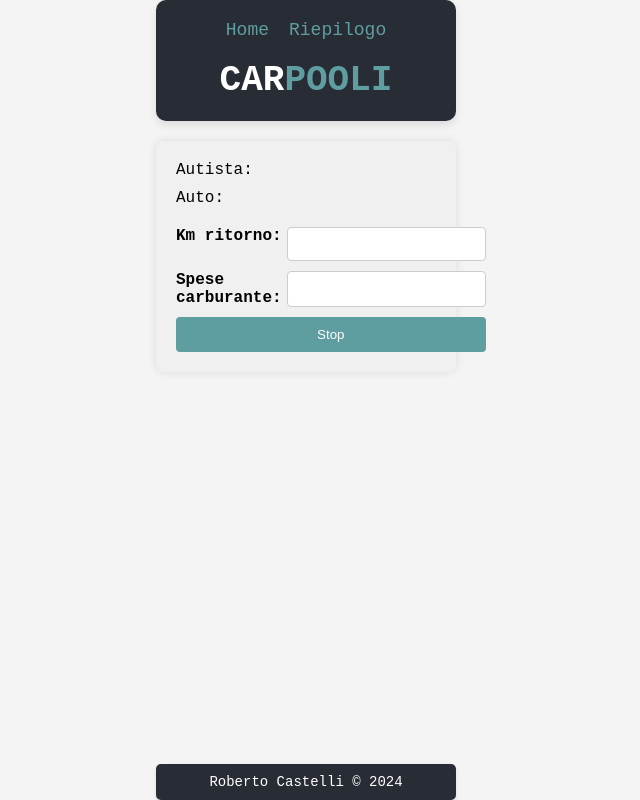
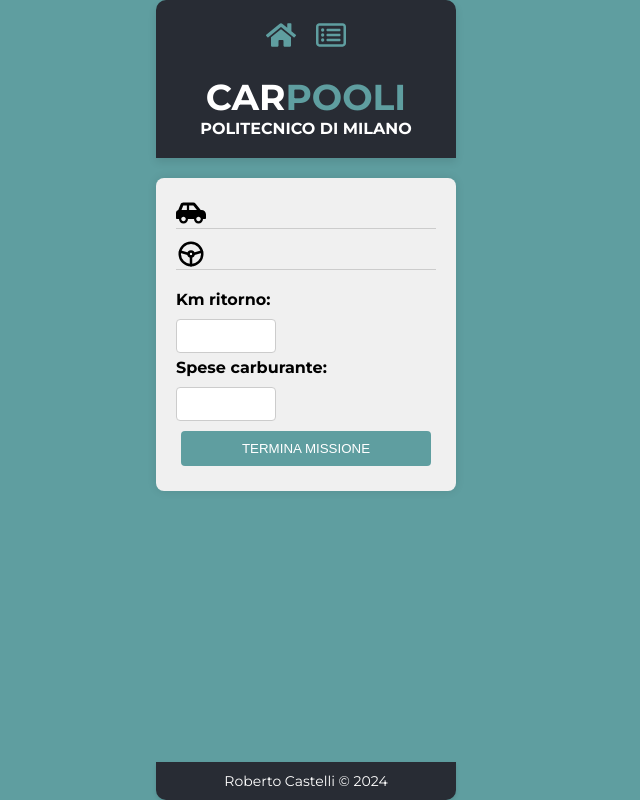
Before and after one commit to RobertoCastelli/carpooli, a React (Create React App) app: page /ritorno in a window 1280 px wide. Shown: the whole page, without its empty margins (334-974 px from the left). Built offline with nearby package versions, Linux system fonts and the light colour scheme; no server answers; the database is empty.

Commit message:
work in progress 10

```diff
--- a/package.json
+++ b/package.json
@@ -9,6 +9,7 @@
     "firebase": "^10.12.3",
     "react": "^18.3.1",
     "react-dom": "^18.3.1",
+    "react-icons": "^5.2.1",
     "react-router-dom": "^6.24.1",
     "react-scripts": "5.0.1",
     "web-vitals": "^2.1.4"
--- a/src/components/FormPartenza.jsx
+++ b/src/components/FormPartenza.jsx
@@ -2,6 +2,9 @@
 import React, { useContext } from "react";
 // --- CONTEXT
 import { MyContext } from "../context";
+// --- ICONS
+import { FaCarSide } from "react-icons/fa";
+import { TbSteeringWheel } from "react-icons/tb";
 
 export const FormPartenza = () => {
   const {
@@ -18,32 +21,42 @@
   return (
     <div className="form-container">
       <form onSubmit={handleSubmitPartenza} className="form">
-        <div className="form-item">
-          <label>Autista:</label>
-          <div>{autista}</div>
+        <div className="info-icons">
+          <label>
+            <FaCarSide size={30} />
+          </label>
+          {autoSelezionata.marca} {autoSelezionata.modello}
         </div>
 
-        <div className="form-item">
-          <label>Auto:</label>
+        <div className="info-icons">
+          <label>
+            <TbSteeringWheel size={30} />
+          </label>
           <div>
-            {autoSelezionata.marca} {autoSelezionata.modello}
+            <div>{autista}</div>
           </div>
         </div>
 
         <div className="form-item">
-          <label>Km rilevati:</label>
+          <label>Km rilevati quadro:</label>
           <div>{autoSelezionata.kmRilevati}</div>
         </div>
 
-        <div className="form-item">
-          <div>
-            <button type="button" onClick={handleKmRilevati}>
-              Conferma
-            </button>
-            <button type="button" onClick={handleKmAggiornati}>
-              Aggiorna
-            </button>
-          </div>
+        <div className="form-item--buttons">
+          <button
+            className="form-button-conferma"
+            type="button"
+            onClick={handleKmRilevati}
+          >
+            Conferma km rilevati
+          </button>
+          <button
+            className="form-button-aggiorna"
+            type="button"
+            onClick={handleKmAggiornati}
+          >
+            Aggiorna km rilevati
+          </button>
         </div>
 
         <div className="form-item">
@@ -52,7 +65,6 @@
         </div>
 
         <div className="form-item">
-          <label>Condizione:</label>
           <div>
             <label>
               <input
@@ -78,7 +90,7 @@
         </div>
 
         <div className="form-item">
-          <label htmlFor="destinazione">Destinazione finale:</label>
+          <label htmlFor="destinazione">Destinazione:</label>
           <select
             id="destinazione"
             onChange={(e) => setDestinazione(e.target.value)}
@@ -92,8 +104,8 @@
           </select>
         </div>
 
-        <div className="form-item">
-          <button type="submit">Start</button>
+        <div className="form-item-button">
+          <button type="submit">INIZIA MISSIONE</button>
         </div>
       </form>
     </div>
--- a/src/components/FormRitorno.jsx
+++ b/src/components/FormRitorno.jsx
@@ -1,6 +1,9 @@
 import React, { useContext } from "react";
 // --- CONTEXT
 import { MyContext } from "../context";
+// --- ICONS
+import { FaCarSide } from "react-icons/fa";
+import { TbSteeringWheel } from "react-icons/tb";
 
 export const FormRitorno = () => {
   const {
@@ -16,9 +19,12 @@
   return (
     <div className="component-container">
       <div className="info">
-        <div>Autista: {autista}</div>
-        <div>
-          Auto: {autoSelezionata.marca} {autoSelezionata.modello}
+        <div className="info-icons">
+          <FaCarSide size={30} />
+          {autoSelezionata.marca} {autoSelezionata.modello}
+        </div>
+        <div className="info-icons">
+          <TbSteeringWheel size={30} /> {autista}
         </div>
       </div>
       <form onSubmit={handleSubmitRitorno} className="form">
@@ -41,7 +47,7 @@
           />
         </label>
         <button type="submit" className="form-button">
-          Stop
+          TERMINA MISSIONE
         </button>
       </form>
     </div>
--- a/src/components/Riepilogo.jsx
+++ b/src/components/Riepilogo.jsx
@@ -9,23 +9,21 @@
   return (
     <div className="riepilogo-container">
       <ul className="riepilogo-list">
-        {riepilogo.map((record) => (
+        {riepilogo.map((record) => {
+          const kmPercorsi = record.kmRitorno - record.kmPartenza;
+          return (
             <li key={record.id} className="riepilogo-item">
               <div className="riepilogo-field">
-              <span className="riepilogo-label">Autista:</span>
+                <span className="riepilogo-label">Conducente:</span>
                 <span className="riepilogo-value">{record.autista}</span>
+              </div>
+              <div className="riepilogo-field">
+                <span className="riepilogo-label">Destinazione:</span>
+                <span className="riepilogo-value">{record.destinazione}</span>
               </div>
               <div className="riepilogo-field">
                 <span className="riepilogo-label">Spesa per carburante:</span>
                 <span className="riepilogo-value">{record.carburante} €</span>
-            </div>
-            <div className="riepilogo-field">
-              <span className="riepilogo-label">Condizione auto:</span>
-              <span className="riepilogo-value">{record.condizione}</span>
-            </div>
-            <div className="riepilogo-field">
-              <span className="riepilogo-label">Destinazione:</span>
-              <span className="riepilogo-value">{record.destinazione}</span>
               </div>
               <div className="riepilogo-field">
                 <span className="riepilogo-label">Km partenza:</span>
@@ -35,23 +33,22 @@
                 <span className="riepilogo-label">Km ritorno:</span>
                 <span className="riepilogo-value">{record.kmRitorno}</span>
               </div>
+              <div className="riepilogo-field">
+                <span className="riepilogo-label">Km percorsi:</span>
+                <span className="riepilogo-value">{kmPercorsi}</span>
+              </div>
+              <div className="riepilogo-field">
+                <span className="riepilogo-label">Data:</span>
+                <span className="riepilogo-value">{record.time}</span>
+              </div>
+              <div className="riepilogo-field">
+                <span className="riepilogo-label">Condizione auto:</span>
+                <span className="riepilogo-value">{record.condizione}</span>
+              </div>
             </li>
-        ))}
+          );
+        })}
       </ul>
     </div>
-    /*   <div>
-      <ul>
-        {riepilogo.map((record) => (
-          <li key={record.id}>
-            <div>Autista: {record.autista}</div>
-            <div>Spesa per carburante: {record.carburante}</div>
-            <div>condizione auto: {record.condizione}</div>
-            <div>destinazione{record.destinazione}</div>
-            <div>km partenza{record.kmPartenza}</div>
-            <div>km ritorno{record.kmRitorno}</div>
-          </li>
-        ))}
-      </ul>
-    </div> */
   );
 };
--- a/src/components/Title.jsx
+++ b/src/components/Title.jsx
@@ -2,6 +2,9 @@
 import React from "react";
 // --- ROUTER
 import { NavLink } from "react-router-dom";
+// --- ICONS
+import { FaHome } from "react-icons/fa";
+import { FaRegRectangleList } from "react-icons/fa6";
 
 export const Title = () => {
   return (
@@ -9,7 +12,7 @@
       <ul className="navbar-list">
         <li className="navbar-item">
           <NavLink to="/" className="navbar-link" activeclassName="active-link">
-            Home
+            <FaHome size={30} />
           </NavLink>
         </li>
         <li className="navbar-item">
@@ -18,13 +21,16 @@
             className="navbar-link"
             activeclassName="active-link"
           >
-            Riepilogo
+            <FaRegRectangleList size={30} />
           </NavLink>
         </li>
       </ul>
-      <h1 className="navbar-title">
-        CAR<span className="title-highlight">POOLI</span>
-      </h1>
+      <div>
+        <h1 className="navbar-title">
+          CAR<span className="title-highlight">POOLI</span>
+          <div className="title-subtitle">POLITECNICO DI MILANO</div>
+        </h1>
+      </div>
     </div>
   );
 };
--- a/src/context.jsx
+++ b/src/context.jsx
@@ -17,7 +17,12 @@
 export const ContextProvider = ({ children }) => {
   const [parcoAuto, setParcoAuto] = useState([]);
   const [autoSelezionata, setAutoSelezionata] = useState([]);
-  const [autisti] = useState(["Pippo", "Pluto", "Paperino"]);
+  const [autisti] = useState([
+    "Alberto Crespi",
+    "Giacomo Rossello",
+    "Rino Imperatrice",
+    "Roberto Colombo",
+  ]);
   const [autista, setAutista] = useState("");
   const [destinazione, setDestinazione] = useState("");
   const [kmPartenza, setKmPartenza] = useState(0);
@@ -30,7 +35,13 @@
   const navigate = useNavigate();
 
   // --- TIMESTAMP
-  const timeStamp = new Date().toLocaleString();
+  const timeStamp = new Date().toLocaleString("it-IT", {
+    day: "2-digit",
+    month: "2-digit",
+    year: "numeric",
+    hour: "2-digit",
+    minute: "2-digit",
+  });
 
   // --- FETCH AUTO DAL DB
   useEffect(() => {
@@ -75,6 +86,13 @@
     fetchPrenotazioni();
   }, []);
 
+  // --- UPDATE DATI RITORNO & RIEPILOGO
+  const handleSubmitRitorno = (e) => {
+    e.preventDefault();
+    handleRitorno();
+    handleRiepilogo();
+  };
+
   // --- UPDATE DATI PARTENZA
   const handleSubmitPartenza = async (e) => {
     e.preventDefault();
@@ -97,8 +115,7 @@
   };
 
   // --- UPDATE DATI RITORNO
-  const handleSubmitRitorno = async (e) => {
-    e.preventDefault();
+  const handleRitorno = async () => {
     try {
       await updateDoc(doc(db, "Auto", autoSelezionata.id), {
         autista: "",
@@ -115,12 +132,11 @@
         error
       );
     }
-    navigate("/auto");
+    navigate("/riepilogo");
   };
 
   // --- UPDATE DATI RIEPILOGO
-  const handleRiepilogo = async (e) => {
-    e.preventDefault();
+  const handleRiepilogo = async () => {
     try {
       await addDoc(collection(db, "Prenotazioni"), {
         autista: autista,
@@ -185,7 +201,6 @@
         handlePrenotazione,
         handleSubmitPartenza,
         handleSubmitRitorno,
-        handleRiepilogo,
         setAutoSelezionata,
         setCarburante,
         setCondizione,
--- a/src/index.css
+++ b/src/index.css
@@ -1,7 +1,9 @@
+@import url("https://fonts.googleapis.com/css2?family=Montserrat:ital,wght@0,100..900;1,100..900&display=swap");
+
 body {
   margin: 0;
-  background-color: #f4f4f4;
-  font-family: monospace, sans-serif;
+  background-color: cadetblue;
+  font-family: "Montserrat", sans-serif;
   -webkit-font-smoothing: antialiased;
   -moz-osx-font-smoothing: grayscale;
 }
@@ -30,7 +32,8 @@
   background-color: #282c34;
   padding: 20px;
   box-shadow: 0 4px 8px rgba(0, 0, 0, 0.1);
-  border-radius: 10px;
+  border-top-right-radius: 10px;
+  border-top-left-radius: 10px;
 }
 
 .navbar-list {
@@ -57,14 +60,13 @@
 }
 
 .active-link {
-  font-weight: bold;
   border-bottom: 2px solid #61dafb;
 }
 
 .navbar-title {
+  text-align: center;
   color: white;
   font-size: 36px;
-  font-weight: bold;
   margin: 0;
 }
 
@@ -72,11 +74,14 @@
   color: cadetblue;
 }
 
+.title-subtitle {
+  font-size: 1rem;
+}
+
 /* RIEPILOGO */
 .riepilogo-container {
-  padding: 20px;
+  padding: 10px;
   background-color: #f9f9f9;
-  border-radius: 10px;
   box-shadow: 0 4px 8px rgba(0, 0, 0, 0.1);
   max-width: 600px;
   margin: 0 auto;
@@ -91,7 +96,7 @@
   background-color: #fff;
   border: 1px solid #ddd;
   border-radius: 8px;
-  padding: 15px;
+  padding: 10px;
   margin-bottom: 10px;
   box-shadow: 0 2px 4px rgba(0, 0, 0, 0.1);
 }
@@ -103,7 +108,7 @@
 .riepilogo-field {
   display: flex;
   justify-content: space-between;
-  padding: 5px 0;
+  padding: 0px 0;
 }
 
 .riepilogo-label {
@@ -113,21 +118,6 @@
 
 .riepilogo-value {
   color: #555;
-}
-
-/* FOOTER */
-.footer-container {
-  text-align: center;
-  margin-top: 20px;
-}
-
-.footer-content {
-  background-color: #282c34;
-  color: white;
-  padding: 10px;
-  border-radius: 5px;
-  box-shadow: 0 2px 4px rgba(0, 0, 0, 0.1);
-  font-size: 14px;
 }
 
 /* AUTISTI */
@@ -157,12 +147,9 @@
 }
 
 .autista-item:hover {
-  background-color: cadetblue;
+  background-color: orange;
+  color: #282c34;
   transform: translateY(-2px);
-}
-
-.parco-auto-list-container {
-  margin-top: 20px;
 }
 
 /* AUTO */
@@ -186,12 +173,15 @@
   transform: translateY(-2px);
 }
 
+.parco-auto-icons {
+  display: flex;
+  justify-content: space-between;
+  align-items: center;
+  border-bottom: 1px solid #ccc;
+}
+
 .auto-info {
   margin-bottom: 10px;
-}
-
-.auto-detail {
-  font-weight: bold;
 }
 
 .auto-status {
@@ -201,9 +191,7 @@
 }
 
 .prenotata-details {
-  margin-left: 20px;
   padding-top: 10px;
-  border-top: 1px solid #ccc;
 }
 
 /* FORM */
@@ -232,6 +220,7 @@
 
 button {
   padding: 10px 20px;
+  margin: 5px;
   background-color: cadetblue;
   color: white;
   border: none;
@@ -240,14 +229,11 @@
   transition: background-color 0.3s;
 }
 
-button:hover {
-  background-color: cadetblue;
-}
-
 input[type="radio"] {
   margin-right: 5px;
 }
 
+/* RITORNO */
 .component-container {
   max-width: 600px;
   margin: 20px auto;
@@ -261,19 +247,25 @@
   margin-bottom: 20px;
 }
 
+.info-icons {
+  display: flex;
+  justify-content: space-between;
+  align-items: center;
+  border-bottom: 1px solid #ccc;
+}
+
 .info > div {
   margin-bottom: 10px;
 }
 
 .form {
   display: grid;
-  gap: 10px;
+  gap: 5px;
 }
 
 .form-item {
-  display: flex;
-  justify-content: space-between;
-  gap: 5px;
+  display: grid;
+  gap: 10px;
 }
 
 .form-input {
@@ -281,10 +273,20 @@
   border: 1px solid #ccc;
   border-radius: 4px;
   font-size: 14px;
+  width: 100px;
+}
+
+.form-item--buttons {
+  display: flex;
+  justify-content: space-around;
+}
+
+.form-button-conferma {
+  background-color: orange;
+  color: #282c34;
 }
 
 .form-button {
-  padding: 10px 20px;
   background-color: cadetblue;
   color: white;
   border: none;
@@ -293,6 +295,18 @@
   transition: background-color 0.3s;
 }
 
-.form-button:hover {
-  background-color: cadetblue;
+/* FOOTER */
+.footer-container {
+  text-align: center;
+  margin-top: 20px;
 }
+
+.footer-content {
+  background-color: #282c34;
+  color: white;
+  padding: 10px;
+  border-bottom-right-radius: 10px;
+  border-bottom-left-radius: 10px;
+  box-shadow: 0 2px 4px rgba(0, 0, 0, 0.1);
+  font-size: 14px;
+}
```
Also changed, not shown: src/components/ElencoAuto.jsx (+16 -7 lines), src/images/logo.png (added), 1 other file (tests, documents, lock files or other folders). Lines whose indentation alone changed are shown as unchanged.
